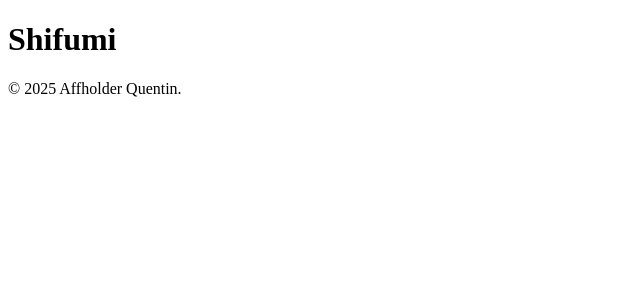
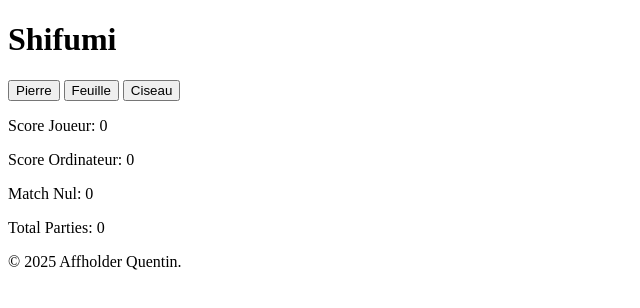
Before and after one commit to Affholder/Shifumi, a plain HTML site: page index.html in a window 1280 px wide. Shown: the whole page, without its empty margins (0-640 px from the left). Drawn offline with Linux system fonts and the light colour scheme.

Commit message:
feat: v2 script.js + v1 index.html

```diff
--- a/index.html
+++ b/index.html
@@ -13,6 +13,18 @@
         <h1>Shifumi</h1>
     </header>
     <main>
+        <div id="choix">
+            <button onClick='jouer("Pierre")'> Pierre </button>
+            <button onClick='jouer("Feuille")'> Feuille </button>
+            <button onClick='jouer("Ciseau")'> Ciseau </button>
+        </div>
+        <div id="resultat"></div>
+        <div id="score">
+            <p>Score Joueur: <span id="score-joueur">0</span></p>
+            <p>Score Ordinateur: <span id="score-ordinateur">0</span></p>
+            <p>Match Nul: <span id="score-nul">0</span></p>
+            <p>Total Parties: <span id="nombre-matches">0</span></p>
+        </div>
     </main>
     <footer>
         <p>&copy; 2025 Affholder Quentin.</p>
--- a/script/script.js
+++ b/script/script.js
@@ -2,16 +2,24 @@ const choix = ["Pierre", "Feuille", "Ciseau"];
 let scoreJoueur = 0;
 let scoreOrdinateur = 0;
 let scoreEgalite = 0;
+let nombreMatches = 0;
 
 function jouer(choixJoueur) {
     const choixOrdinateur = choix[Math.floor(Math.random()*choix.length)];
     if (choixJoueur==choixOrdinateur){
         scoreEgalite++;
+        nombreMatches++;
     }
-    else if ((choixJoueur=='Pierre') && (choixOrdinateur=='Ciseau') || (choixJoueur=='Ciseau') && (choixOrdinateur == 'Feuille') || (choixJoueur=='Feuille') || (choixOrdinateur == 'Pierre')) {
+    else if ((choixJoueur=='Pierre') && (choixOrdinateur=='Ciseau') || (choixJoueur=='Ciseau') && (choixOrdinateur == 'Feuille') || (choixJoueur=='Feuille') && (choixOrdinateur == 'Pierre')) {
         scoreJoueur++;
+        nombreMatches++;
     }
     else {
         scoreOrdinateur++;
+        nombreMatches++;
     }
+    document.getElementById("score-joueur").innerText = scoreJoueur;
+    document.getElementById("score-ordinateur").innerText = scoreOrdinateur;
+    document.getElementById("score-nul").innerText = scoreEgalite;
+    document.getElementById("nombre-matches").innerText = nombreMatches;
 }
```
